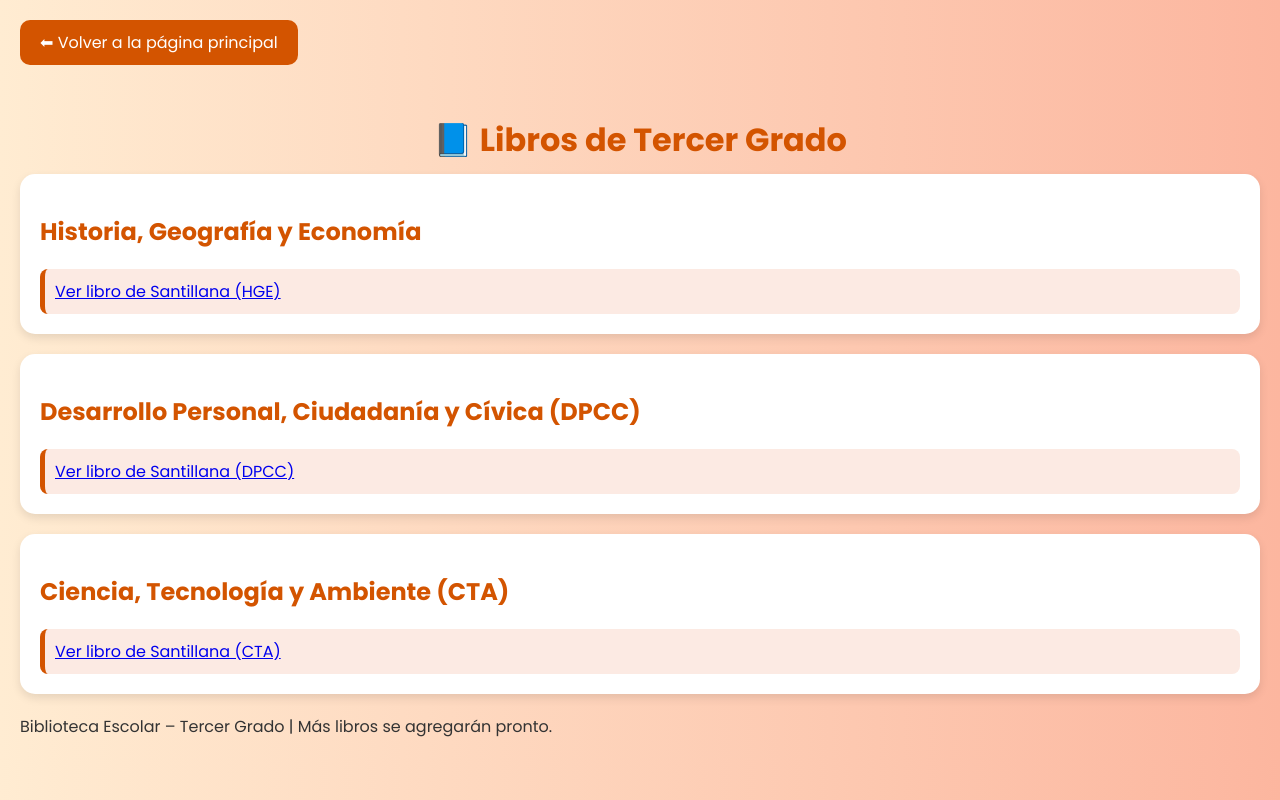
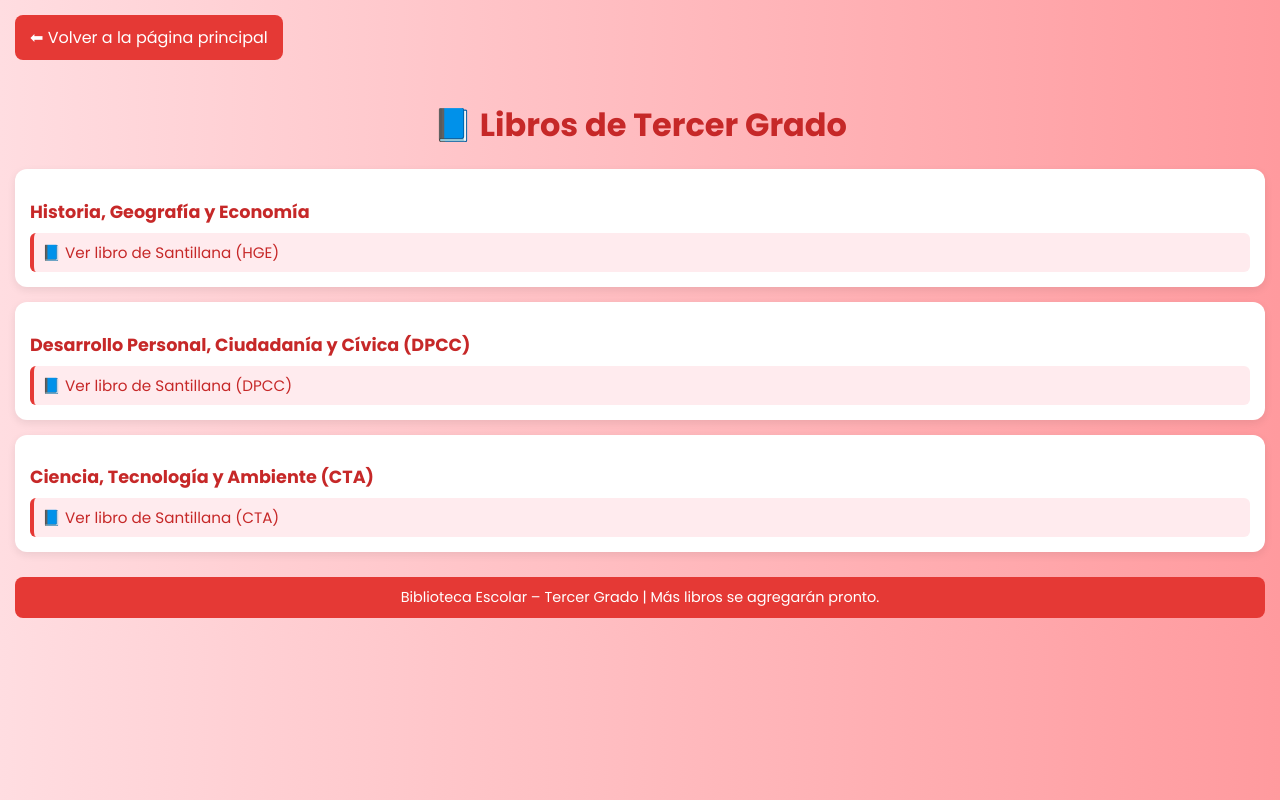
Before and after one commit to Libertadores-de-America/40103, a plain HTML site: page tercer-grado.html in a window 1280 px wide. Drawn offline with Linux system fonts and the light colour scheme.

Commit message:
Update tercer-grado.html

```diff
--- a/tercer-grado.html
+++ b/tercer-grado.html
@@ -3,77 +3,106 @@
 <head>
   <meta charset="UTF-8">
   <title>Libros - Tercer Grado</title>
+  <meta name="viewport" content="width=device-width, initial-scale=1.0">
   <link href="https://fonts.googleapis.com/css2?family=Poppins:wght@400;700&display=swap" rel="stylesheet">
   <style>
     body {
       margin: 0;
       font-family: 'Poppins', sans-serif;
-      background: linear-gradient(to right, #ffecd2, #fcb69f);
+      background: linear-gradient(to right, #ffdde1, #ff9a9e);
       color: #333;
-      padding: 20px;
+      padding: 15px;
     }
 
     h1 {
       text-align: center;
-      color: #d35400;
-      margin-bottom: 10px;
+      color: #c62828;
+      margin-bottom: 20px;
     }
 
     .volver {
       display: inline-block;
-      margin-bottom: 30px;
+      margin-bottom: 20px;
       text-decoration: none;
       color: #fff;
-      background-color: #d35400;
-      padding: 10px 20px;
-      border-radius: 10px;
+      background-color: #e53935;
+      padding: 10px 15px;
+      border-radius: 8px;
       transition: background-color 0.3s;
     }
 
     .volver:hover {
-      background-color: #e67e22;
+      background-color: #ef5350;
     }
 
     .materia {
       background-color: white;
-      border-radius: 15px;
-      padding: 20px;
-      margin-bottom: 20px;
-      box-shadow: 0 4px 10px rgba(0, 0, 0, 0.1);
+      border-radius: 12px;
+      padding: 15px;
+      margin-bottom: 15px;
+      box-shadow: 0 3px 8px rgba(0, 0, 0, 0.08);
     }
 
     .materia h2 {
-      color: #d35400;
+      color: #c62828;
+      font-size: 1.1em;
+      margin-bottom: 8px;
     }
 
     .libro {
-      margin-top: 10px;
-      padding: 10px;
-      background-color: #fceae3;
-      border-left: 5px solid #d35400;
-      border-radius: 8px;
+      padding: 8px;
+      background-color: #ffebee;
+      border-left: 4px solid #e53935;
+      border-radius: 6px;
+      font-size: 0.95em;
+      word-wrap: break-word;
+    }
+
+    .libro a {
+      color: #c62828;
+      text-decoration: none;
+      font-weight: 500;
+    }
+
+    .libro a:hover {
+      text-decoration: underline;
     }
 
     footer {
       text-align: center;
-      margin-top: 40px;
-      padding: 15px;
-      background-color: #d35400;
+      margin-top: 25px;
+      padding: 10px;
+      background-color: #e53935;
       color: white;
-      border-radius: 10px;
+      border-radius: 8px;
+      font-size: 0.9em;
+    }
+
+    @media (max-width: 600px) {
+      body {
+        padding: 10px;
+      }
+      .materia {
+        padding: 12px;
+      }
+      .volver {
+        display: block;
+        text-align: center;
+        margin-bottom: 15px;
+      }
     }
   </style>
 </head>
 <body>
+
   <a class="volver" href="/40103/">⬅ Volver a la página principal</a>
-
   <h1>📘 Libros de Tercer Grado</h1>
 
   <div class="materia">
     <h2>Historia, Geografía y Economía</h2>
     <div class="libro">
       <a href="https://drive.google.com/file/d/1zYzj8_BZHl-z5BPA6-wRsREjzeqtduEb/view?usp=drive_link" target="_blank">
-      Ver libro de Santillana (HGE)
+        📘 Ver libro de Santillana (HGE)
       </a>
     </div>
   </div>
@@ -82,7 +111,7 @@
     <h2>Desarrollo Personal, Ciudadanía y Cívica (DPCC)</h2>
     <div class="libro">
       <a href="https://drive.google.com/file/d/18ak_dCWNe21CuvC_glQkhMVPH51xk31g/view?usp=drive_link" target="_blank">
-      Ver libro de Santillana (DPCC)
+        📘 Ver libro de Santillana (DPCC)
       </a>
     </div>
   </div>
@@ -91,12 +120,14 @@
     <h2>Ciencia, Tecnología y Ambiente (CTA)</h2>
     <div class="libro">
       <a href="https://drive.google.com/file/d/12UNiCGQST5tZYtjuHORD06CCY0zqiIxN/view?usp=drive_link" target="_blank">
-      Ver libro de Santillana (CTA)
+        📘 Ver libro de Santillana (CTA)
       </a>
     </div>
   </div>
 
-<pie de página>Biblioteca Escolar – Tercer Grado | Más libros se agregarán pronto.</pie de página>
+  <footer>
+    Biblioteca Escolar – Tercer Grado | Más libros se agregarán pronto.
+  </footer>
 
-</cuerpo>
+</body>
 </html>
```
Lines whose indentation alone changed are shown as unchanged.
